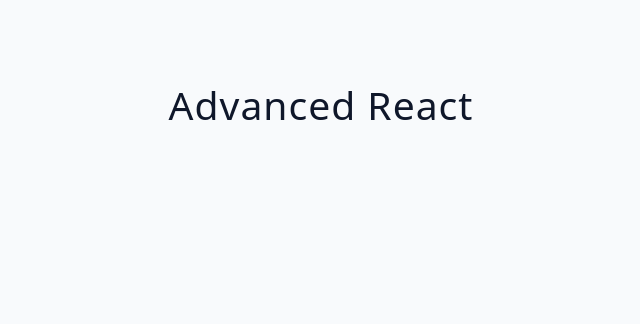
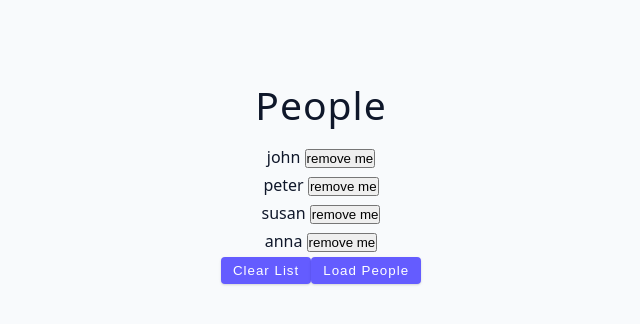
Before and after one commit to DariuszOkonski/shiji-react-intermediate, a React (Vite) app: page / in a window 1280 px wide. Shown: the top 324 px of the page, without its empty margins (319-959 px from the left). Built offline with nearby package versions, Linux system fonts and the light colour scheme.

Commit message:
working on useState

```diff
--- a/src/App.jsx
+++ b/src/App.jsx
@@ -1,7 +1,9 @@
+import Starter from './tutorial/01-useState/starter/03-useState-array';
+
 function App() {
   return (
     <div className='container'>
-      <h2>Advanced React</h2>
+      <Starter />
     </div>
   );
 }
--- a/src/tutorial/01-useState/starter/03-useState-array.jsx
+++ b/src/tutorial/01-useState/starter/03-useState-array.jsx
@@ -1,5 +1,43 @@
+import { useState } from 'react';
+import { data } from '../../../data';
+
 const UseStateArray = () => {
-  return <h2>useState array example</h2>;
+  const [people, setPeople] = useState(data);
+
+  const handleClearList = () => {
+    setPeople([]);
+  };
+
+  const handleRemoveSingle = (id) => {
+    const newPeople = people.filter((person) => person.id !== id);
+    setPeople(newPeople);
+  };
+
+  const handleLoadPeople = () => {
+    setPeople(data);
+  };
+
+  return (
+    <div>
+      <h2>People</h2>
+      <ul>
+        {people.map(({ id, name }) => (
+          <li key={id}>
+            <span>{name} </span>
+            <button type='button' onClick={() => handleRemoveSingle(id)}>
+              remove me
+            </button>
+          </li>
+        ))}
+      </ul>
+      <button className='btn' type='button' onClick={handleClearList}>
+        clear list
+      </button>
+      <button className='btn' type='button' onClick={handleLoadPeople}>
+        load people
+      </button>
+    </div>
+  );
 };
 
 export default UseStateArray;
```
Also changed, not shown: src/tutorial/01-useState/starter/01-error-example.jsx (+15 -1 lines), src/tutorial/01-useState/starter/02-useState-basics.jsx (+17 -1 lines).
